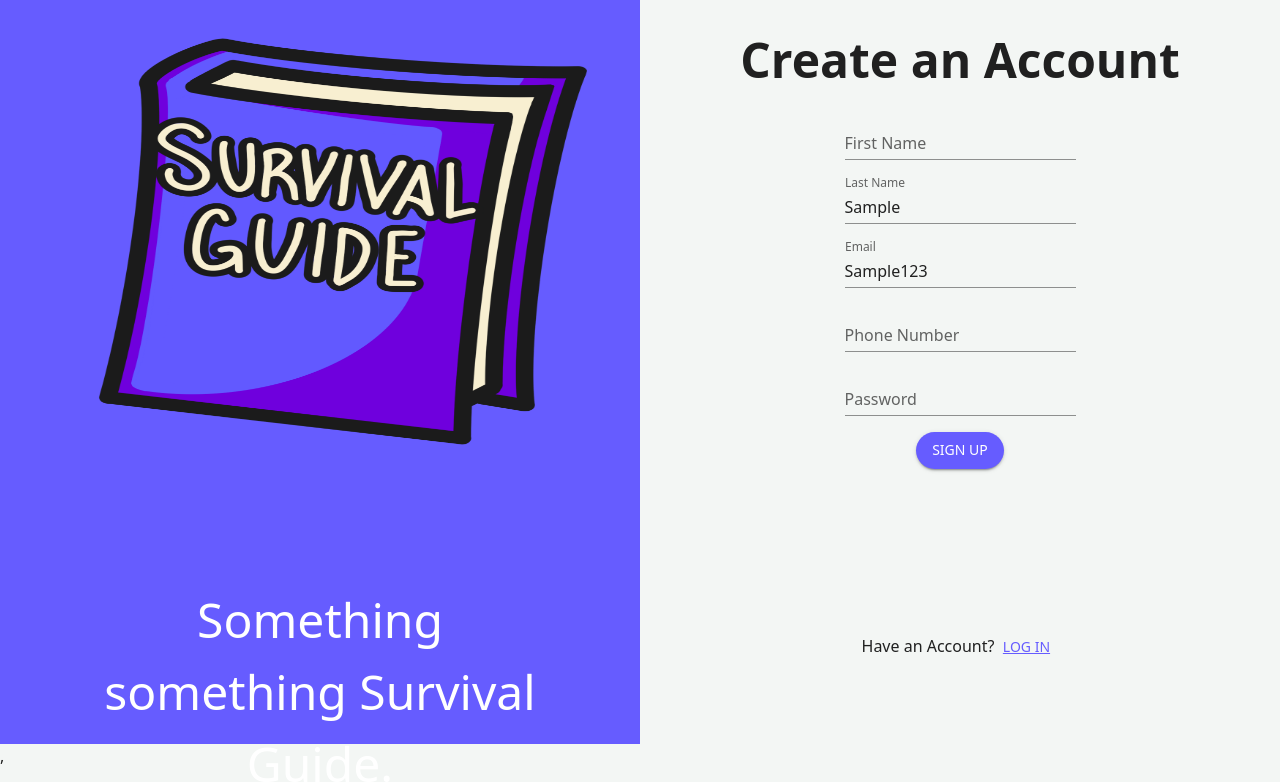
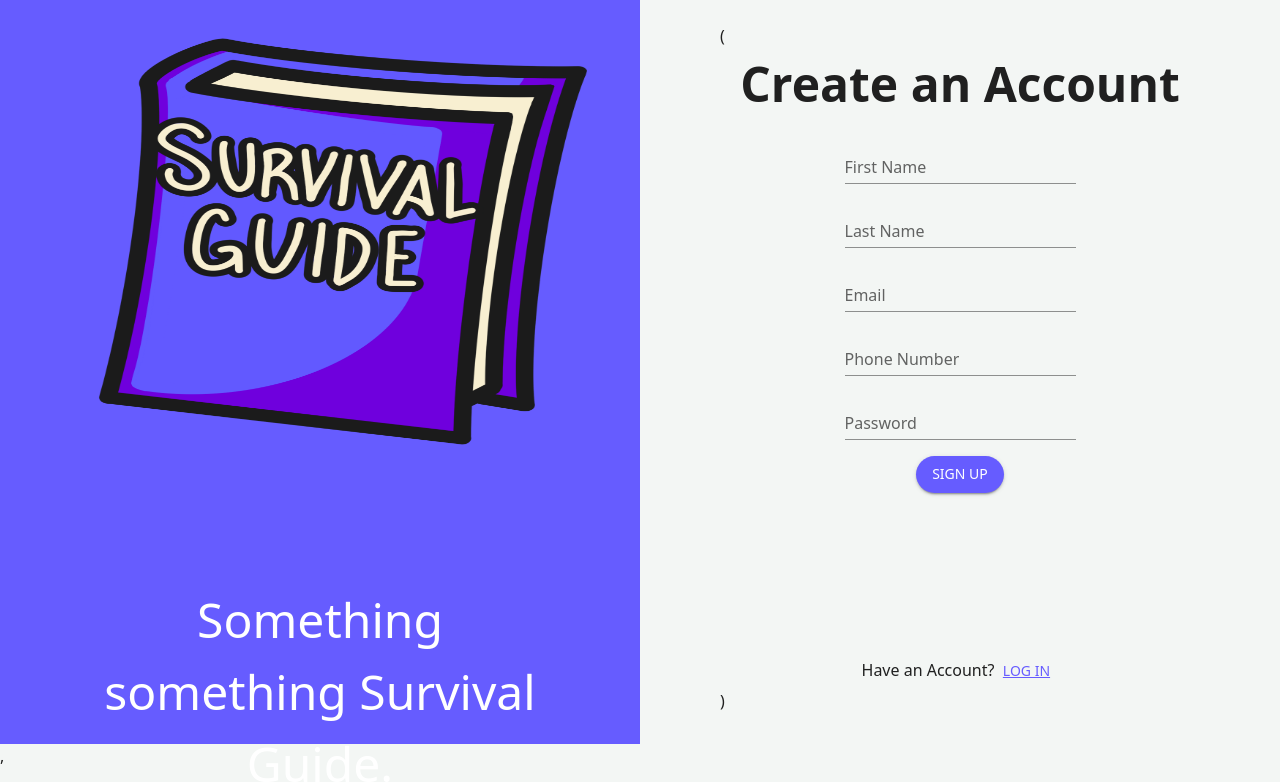
Before and after one commit to Sylvainyabre/survival, a React (Create React App) app in the folder frontend/: page /home in a window 1280 px wide. Both pictures are taken after typing "Sample", "Sample123" into the empty fields and a click on the button "CREATE ACCOUNT". Shown: the part 216-998 px from the top of the page. Built offline with nearby package versions, Linux system fonts and the light colour scheme.

Commit message:
login and registration frontend

```diff
--- a/frontend/package.json
+++ b/frontend/package.json
@@ -42,6 +42,7 @@
       "last 1 safari version"
     ]
   },
+  "proxy":"https://backend-production-4240.up.railway.app",
   "devDependencies": {
     "tailwindcss": "^3.2.4"
   }
--- a/frontend/src/App.js
+++ b/frontend/src/App.js
@@ -8,6 +8,7 @@ import Tasks from "./components/tasks/Tasks";
 import Homepage from "./components/home/Homepage";
 import TaskUpdate from "./components/tasks/TaskUpdate";
 import TaskCreate from "./components/tasks/TaskCreate";
+
 
 const font = "font-family: 'Lato', sans-serif";
 
@@ -37,6 +38,7 @@ const theme = createTheme({
 });
 
 function App() {
+
   return (
     <ThemeProvider theme={theme}>
       <CssBaseline />
--- a/frontend/src/api/index.js
+++ b/frontend/src/api/index.js
@@ -1,5 +1,5 @@
 import axios from "axios";
 
 export const API = axios.create({
-  baseURL: "backend-production-4240.up.railway.app",
+  baseURL: "https://backend-production-4240.up.railway.app",
 });
--- a/frontend/src/components/home/Homepage.js
+++ b/frontend/src/components/home/Homepage.js
@@ -1,4 +1,3 @@
-
 import React, { useState, useEffect } from "react";
 import Box from "@mui/material/Box";
 import Grid from "@mui/material/Grid";
@@ -11,6 +10,9 @@ import FormControl from "@mui/material/FormControl";
 import Select from "@mui/material/Select";
 
 import journal from "./image1.png";
+import { RegisterUser, userLogin } from "../../api/auth";
+import Register from "./Register";
+import Login from './Login';
 
 const Homepage = () => {
   const [login, setLogin] = useState(true);
@@ -18,17 +20,21 @@ const Homepage = () => {
     email: "",
     password: "",
   });
-    const [account, setAccount] = useState({
-        firstName: "",
-        lastName: "",
-        role: "",
-        email: "",
-        password: "",
-    });
-    const [error, setError] = useState("");
+  const [email, setEmail] = useState("");
+  const [password, setPassword] = useState("");
+  const [email1, setEmail1] = useState("");
+  const [password1, setPassword1] = useState("");
+  const [first, setFirst] = useState("");
+  const [last, setLast] = useState("");
+  const [phoneNum, setPhoneNum] = useState("");
+  const [comMode, setComeMode] = useState("");
 
 
 
+  const handleLogin = ()=>{
+    userLogin({email:email,password:password})
+    .then((res)=>console.log(res))
+  }
 
   return (
     <Grid container direction="row">
@@ -81,38 +87,7 @@ return (
                   Welcome to Survival Guide
                 </Typography>
               </Grid>
-              <Grid item xs={12}>
-                <TextField
-                  id="email"
-                  label="Email"
-                  variant="standard"
-                  onChange={(e) =>
-                    setValues({ ...values, email: e.target.value })
-                  }
-                />
-              </Grid>
-              <Grid item xs={12}>
-                <TextField
-                  id="password"
-                  label="Password"
-                  variant="standard"
-                  type="password"
-                  onChange={(e) =>
-                    setValues({ ...values, password: e.target.value })
-                  }
-                  error={error}
-                  helperText={error ? "Login Failed!" : " "}
-                />
-              </Grid>
-              <Grid item xs={12}>
-                <Button
-                  fullWidth
-                  variant="contained"
-                  //onClick={() => sendLogin(values.email, values.password)}
-                >
-                  Sign In
-                </Button>
-              </Grid>
+              < Login/>
               <Grid item xs={12} style={{ paddingTop: "10rem" }}>
                 <Typography style={{ fontSize: "1rem" }}>
                   New to Survival Guide?
@@ -125,100 +100,8 @@ return (
                   </Button>
                 </Typography>
               </Grid>
-
             </Grid>
-            ) : (
-            <Grid
-              container
-              direction="column"
-              justifyContent="center"
-              alignItems="center"
-              spacing={2}
-            >
-              <Grid item xs={12}>
-                <Typography style={{ fontWeight: "bold", fontSize: "3rem" }}>
-                  Create an Account
-                </Typography>
-              </Grid>
-
-              <Grid item xs={12}>
-                <TextField
-                  id="firstName"
-                  label="First Name"
-                  variant="standard"
-                  //onChange={(e) =>
-                  //  setAccount({ ...account, firstName: e.target.value })
-                  //}
-                />
-              </Grid>
-              <Grid item xs={12}>
-                <TextField
-                  id="lastName"
-                  label="Last Name"
-                  variant="standard"
-                  //onChange={(e) =>
-                  //  setAccount({ ...account, lastName: e.target.value })
-                  //}
-                />
-              </Grid>
-
-              <Grid item xs={12}>
-                <TextField
-                  id="email"
-                  label="Email"
-                  variant="standard"
-                  //onChange={(e) =>
-                  //  setAccount({ ...account, email: e.target.value })
-                  //}
-                />
-              </Grid>
-              <Grid item xs={12}>
-                <TextField
-                  id="phone"
-                  label="Phone Number"
-                  variant="standard"
-                  //onChange={(e) =>
-                  //  setAccount({ ...account, email: e.target.value })
-                  //}
-                />
-              </Grid>
-              <Grid item xs={12}>
-                <TextField
-                  id="password"
-                  label="Password"
-                  variant="standard"
-                  type="password"
-                  //onChange={(e) =>
-                  //  setAccount({ ...account, password: e.target.value })
-                  //}
-                  //error={error}
-                  //helperText={error ? "Sign Up Failed!" : " "}
-                />
-              </Grid>
-              <Grid item xs={12}>
-                <Button
-                  fullWidth
-                  variant="contained"
-                  //onClick={() => createUser(account.email, account.password)}
-                >
-                  Sign Up
-                </Button>
-              </Grid>
-              <Grid item xs={12} style={{ paddingTop: "10rem" }}>
-                <Typography style={{ fontSize: "1rem" }}>
-                  Have an Account?
-                  <Button
-                    variant="text"
-                    style={{ textDecorationLine: "underline" }}
-                    onClick={() => setLogin(true)}
-                  >
-                    Log In
-                  </Button>
-                </Typography>
-              </Grid>
-
-            </Grid>
-            )}
+          ) : <Register setLogin={setLogin}/>}
         </Box>
       </Grid>
     </Grid>
--- /dev/null
+++ b/frontend/src/components/home/Login.jsx
@@ -0,0 +1,65 @@
+import React, { useState,useEffect } from "react";
+import Box from "@mui/material/Box";
+import Grid from "@mui/material/Grid";
+import Typography from "@mui/material/Typography";
+import TextField from "@mui/material/TextField";
+import Button from "@mui/material/Button";
+import { userLogin } from '../../api/auth';
+import { Spinner } from 'flowbite-react';
+import {useNavigate} from "react-router-dom"
+
+
+const Login = () => {
+  const [email, setEmail] = useState("");
+  const [password, setPassword] = useState("");
+  const [token,setToken] = useState(null)
+  const [isSuccess,setIsSuccess] = useState(false)
+  const [isLoading,setIsLoading] = useState(true)
+  const navigate = useNavigate()
+  const handleLogin = ()=>{
+    userLogin({email:email,password:password})
+    .then((res)=>{
+        setIsSuccess(res?.data?.success)
+        console.log(res)
+        if(res?.data.success){
+            setToken(res?.data?.token)
+        }
+        setIsLoading(false)
+    })
+  }
+  useEffect(()=>{
+    if(isSuccess){
+        navigate("/home")
+    }
+  })
+  return (
+    <>
+      {isLoading?(<Box ><Grid item xs={12}>
+        <TextField
+          id="email"
+          label="Email"
+          variant="standard"
+          onChange={(e) => setEmail(e.target.value)}
+        />
+      </Grid>
+      <Grid item xs={12}>
+        <TextField
+          id="password"
+          label="Password"
+          variant="standard"
+          type="password"
+          onChange={(e) => setPassword(e.target.value)}
+          error={false}
+          // helperText={error ? "Login Failed!" : " "}
+        />
+      </Grid>
+      <Grid item xs={12} mt={5}>
+        <Button fullWidth  variant="contained" onClick={() => handleLogin()}>
+          Sign In
+        </Button>
+      </Grid></Box>):<Spinner/>}
+    </>
+  );
+};
+
+export default Login;
--- /dev/null
+++ b/frontend/src/components/home/Register.jsx
@@ -0,0 +1,119 @@
+import React, { useState,useEffect } from "react";
+
+import Grid from "@mui/material/Grid";
+import Typography from "@mui/material/Typography";
+import TextField from "@mui/material/TextField";
+import Button from "@mui/material/Button";
+import { RegisterUser } from "../../api/auth";
+import { Navigate } from 'react-router-dom';
+const Register = ({setLogin}) => {
+  const [email, setEmail] = useState("");
+  const [password, setPassword] = useState("");
+  const [first, setFirst] = useState("");
+  const [last, setLast] = useState("");
+  const [phoneNum, setPhoneNum] = useState("");
+  const [success,setSuccess] = useState(false)
+  const handleRegistration = () => {
+    RegisterUser({
+      email: email,
+      firstName: first,
+      lastName: last,
+      password: password,
+      phone_number: phoneNum,
+    }).then((res)=>{
+        setSuccess(res.data.success)
+    });
+  };
+  useEffect(()=>{
+    if(success){
+        Navigate("/login")
+    }
+  })
+  return (
+    <>
+      (
+      <Grid
+        container
+        direction="column"
+        justifyContent="center"
+        alignItems="center"
+        spacing={2}
+      >
+        <Grid item xs={12}>
+          <Typography style={{ fontWeight: "bold", fontSize: "3rem" }}>
+            Create an Account
+          </Typography>
+        </Grid>
+
+        <Grid item xs={12}>
+          <TextField
+            id="firstName"
+            label="First Name"
+            variant="standard"
+            onChange={(e) => setFirst(e.target.value)}
+          />
+        </Grid>
+        <Grid item xs={12}>
+          <TextField
+            id="lastName"
+            label="Last Name"
+            variant="standard"
+            onChange={(e) => setLast(e.target.value)}
+          />
+        </Grid>
+
+        <Grid item xs={12}>
+          <TextField
+            id="email"
+            label="Email"
+            variant="standard"
+            onChange={(e) => setEmail(e.target.value)}
+          />
+        </Grid>
+        <Grid item xs={12}>
+          <TextField
+            id="phone"
+            label="Phone Number"
+            variant="standard"
+            onChange={(e) => setPhoneNum(e.target.value)}
+          />
+        </Grid>
+        <Grid item xs={12}>
+          <TextField
+            id="password"
+            label="Password"
+            variant="standard"
+            type="password"
+            onChange={(e) => setPassword(e.target.value)}
+            //error={error}
+            //helperText={error ? "Sign Up Failed!" : " "}
+          />
+        </Grid>
+        <Grid item xs={12}>
+          <Button
+            fullWidth
+            variant="contained"
+            onClick={() => handleRegistration()}
+          >
+            Sign Up
+          </Button>
+        </Grid>
+        <Grid item xs={12} style={{ paddingTop: "10rem" }}>
+          <Typography style={{ fontSize: "1rem" }}>
+            Have an Account?
+            <Button
+              variant="text"
+              style={{ textDecorationLine: "underline" }}
+              onClick={() => setLogin(true)}
+            >
+              Log In
+            </Button>
+          </Typography>
+        </Grid>
+      </Grid>
+      )
+    </>
+  );
+};
+
+export default Register;
```
Lines whose indentation alone changed are shown as unchanged.
